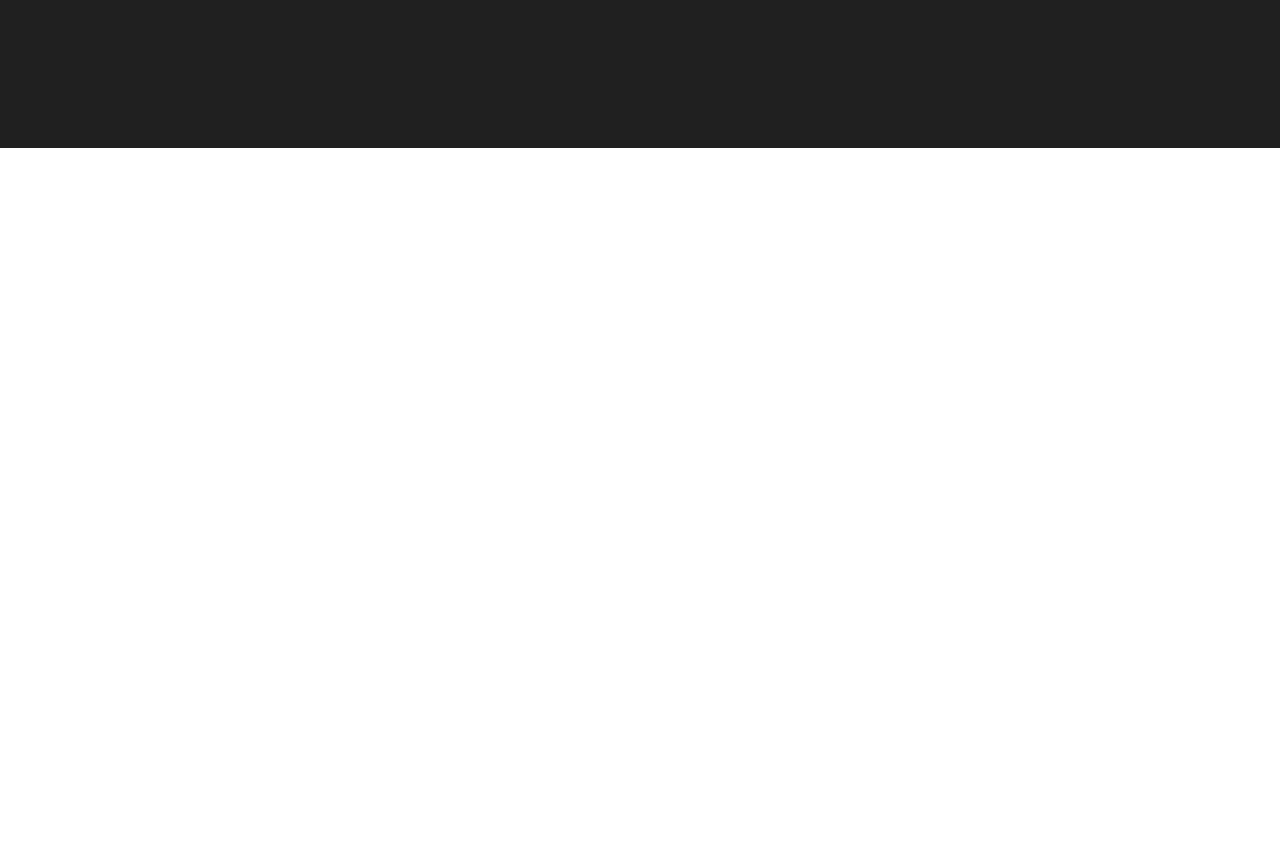
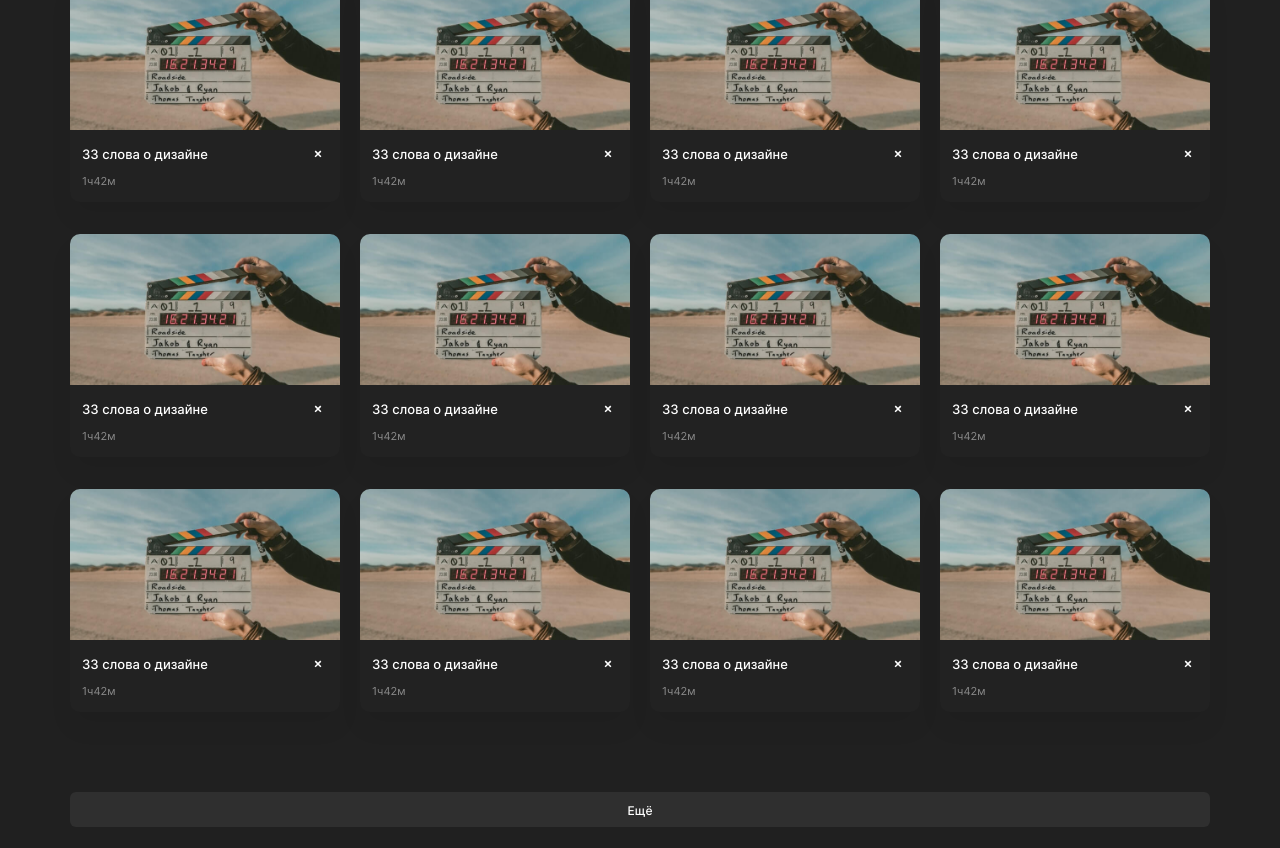
Before and after one commit to Olga-Mishareva/movies-explorer-frontend, a React (Create React App) app in the folder movies-explorer/: page /movies in a window 1280 px wide. Shown: the part 652-1500 px from the top of the page. Before the commit the page ends 800 px from the top, so only its background shows below. Built offline with nearby package versions, Linux system fonts and the light colour scheme.

Commit message:
feat: add movies list

```diff
--- a/movies-explorer/src/components/Movies/Movies.css
+++ b/movies-explorer/src/components/Movies/Movies.css
@@ -1,4 +1,4 @@
-.movies {
+.all-movies {
   max-width: 1280px;
   min-width: 320px;
   margin: 0 auto;
--- a/movies-explorer/src/components/Movies/Movies.js
+++ b/movies-explorer/src/components/Movies/Movies.js
@@ -5,10 +5,10 @@ import MoviesCardList from '../MoviesCardList/MoviesCardList';
 
 function Movies() {
   return (
-    <div className='movies'>
+    <div className='all-movies'>
       <SearchForm />
       {/* <Preloader /> */}
-      {/* <MoviesCardList /> */}
+      <MoviesCardList />
     </div>
   );
 }
--- a/movies-explorer/src/components/MoviesCardList/MoviesCardList.css
+++ b/movies-explorer/src/components/MoviesCardList/MoviesCardList.css
@@ -0,0 +1,89 @@
+.movies {
+  max-width: 100%;
+  margin: 0 auto;
+  display: flex;
+  flex-direction: column;
+}
+
+.movies__grid {
+  margin: 0 auto;
+  padding: 80px 70px 30px;
+  list-style: none;
+  max-width: 1140px;
+  display: grid;
+  grid-template-columns: repeat(4, minmax(200px, 270px));
+  gap: 32px 20px;
+}
+
+@media screen and (max-width: 1023px) {
+  .movies__grid {
+    grid-template-columns: repeat(3, minmax(200px, 280px));
+  }
+}
+
+@media screen and (max-width: 800px) {
+  .movies__grid {
+    grid-template-columns: repeat(2, minmax(230px, 340px));
+    gap: 36px 30px;
+  }
+}
+
+@media screen and (max-width: 767px) {
+  .movies__grid {
+    padding: 80px 30px 30px;
+  }
+}
+
+@media screen and (max-width: 560px) {
+  .movies__grid {
+    grid-template-columns: 340px;
+    gap: 20px;
+    padding: 50px 0 30px;
+    margin: 0 calc((100% - 340px) / 2);
+  }
+}
+
+@media screen and (max-width: 400px) {
+  .movies__grid {
+    grid-template-columns: 300px;
+    gap: 20px;
+    margin: 0 calc((100% - 300px) / 2);
+  }
+}
+
+.movies__more-btn {
+  margin:  50px auto 80px;
+  padding: 11px 0 9px;
+  min-width: calc(100% - 140px);
+  background-color: #2F2F2F;
+  border: none;
+  border-radius: 6px;
+  font-weight: 500;
+  font-size: 12px;
+  line-height: 15px;
+  color: #FFFFFF;
+  transition: background-color .2s ease-in;
+}
+
+.movies__more-btn:hover {
+  cursor: pointer;
+  background-color: #383838;
+}
+
+@media screen and (max-width: 767px) {
+  .movies__more-btn {
+    min-width: calc(100% - 60px);
+  }
+}
+
+@media screen and (max-width: 560px) {
+  .movies__more-btn {
+    min-width: 340px;
+  }
+}
+
+@media screen and (max-width: 400px) {
+  .movies__more-btn {
+    min-width: 300px;
+  }
+}
--- a/movies-explorer/src/components/MoviesCardList/MoviesCardList.js
+++ b/movies-explorer/src/components/MoviesCardList/MoviesCardList.js
@@ -0,0 +1,30 @@
+import MoviesCard from '../MoviesCard/MoviesCard';
+import './MoviesCardList.css';
+
+function MoviesCardList() {
+  return (
+    <section className='movies'>
+      <ul className='movies__grid'>
+      <MoviesCard />
+      <MoviesCard />
+      <MoviesCard />
+      <MoviesCard />
+      <MoviesCard />
+      <MoviesCard />
+      <MoviesCard />
+      <MoviesCard />
+      <MoviesCard />
+      <MoviesCard />
+      <MoviesCard />
+      <MoviesCard />
+      <MoviesCard />
+      <MoviesCard />
+      <MoviesCard />
+      <MoviesCard />
+      </ul>
+      <button className='movies__more-btn' type='button'>Ещё</button>
+    </section>
+  );
+}
+
+export default MoviesCardList;
```
